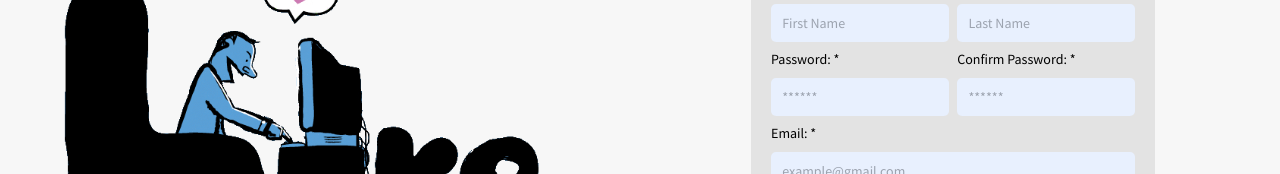
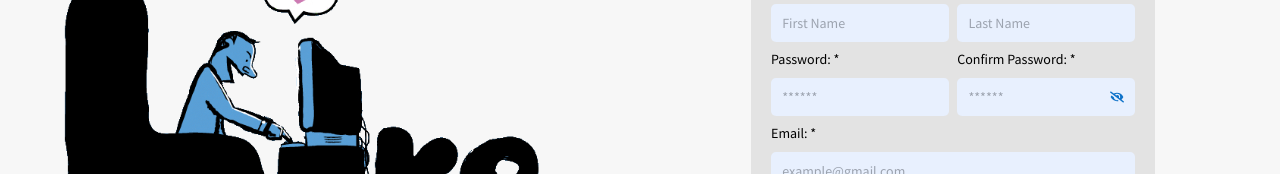
Before and after one commit to pritam-kr/like, a React (Create React App) app: page /signup in a window 1280 px wide. Shown: the part 289-463 px from the top of the page. Built offline with nearby package versions, Linux system fonts and the light colour scheme; what miragejs would draw is missing.

Commit message:
Added Password hide and show feature to confirm password

```diff
--- a/src/Pages/AuthPage/Login.jsx
+++ b/src/Pages/AuthPage/Login.jsx
@@ -1,13 +1,14 @@
 import React from "react";
 import "./Style.css";
 import { Link } from "react-router-dom";
+import * as FaIcons from "react-icons/fa";
 
 const Login = () => {
   return (
     <>
       <div className="container login-container mx-auto ">
         <div className="auth-wrapper login-wrapper min-h-screen grid p-6 md:grid-cols-2  gap-2">
-          <div className="gif-wrapper flex justify-center max-h-36 md:max-h-full items-end md:justify-center md:items-center">
+          <div className="gif-wrapper flex justify-center items-baseline max-h-36 md:max-h-full md:justify-center md:items-center">
             <img src="./likeGIf.gif" alt="gif" className="gif" />
           </div>
 
--- a/src/Pages/AuthPage/Signup.jsx
+++ b/src/Pages/AuthPage/Signup.jsx
@@ -1,13 +1,16 @@
-import React from "react";
+import React, { useState } from "react";
 import "./Style.css";
 import { Link } from "react-router-dom";
+import * as FaIcons from "react-icons/fa";
 
 const Signup = () => {
+  const [showHide, setShowHide] = useState(false);
+
   return (
     <>
       <div className="container login-container mx-auto ">
         <div className="auth-wrapper login-wrapper min-h-screen grid p-6 md:grid-cols-2  gap-2">
-          <div className="gif-wrapper flex justify-center max-h-36 md:max-h-full items-end md:justify-center md:items-center">
+          <div className="gif-wrapper flex justify-center items-baseline max-h-36 md:max-h-full md:justify-center md:items-center">
             <img src="./likeGIf.gif" alt="gif" className="gif" />
           </div>
 
@@ -50,16 +53,32 @@ const Signup = () => {
                   />
                 </div>
 
-                <div>
+                <div >
                   <label className="input-label block">
                     Confirm Password: <span className="required">*</span>
                   </label>
+
+                  <div className="relative">
                   <input
-                    type="password"
+                    type={!showHide ? "password" : "text"}
                     placeholder="******"
                     className="input mt-3 mb-3"
                     required
                   />
+                  {showHide ? (
+                    <FaIcons.FaEye
+                      className="icons eye-icon"
+                      onClick={() => setShowHide(!showHide)}
+                    />
+                  ) : (
+                    <FaIcons.FaEyeSlash
+                      className="icons eye-icon"
+                      onClick={() => setShowHide(!showHide)}
+                    />
+                  )}
+                  </div>
+
+
                 </div>
               </div>
 
--- a/src/Pages/AuthPage/Style.css
+++ b/src/Pages/AuthPage/Style.css
@@ -27,6 +27,15 @@
     color: var(--white-text);
  }
 
+ .eye-icon{
+     color: var(--primary-color);
+     position: absolute;
+     top: 1.8rem;
+     right: 1rem;
+     bottom: 1rem;
+     cursor: pointer;
+ }
+
 @media screen and (min-width: 768px) {
     .gif-wrapper .gif{
         width: auto;
```
